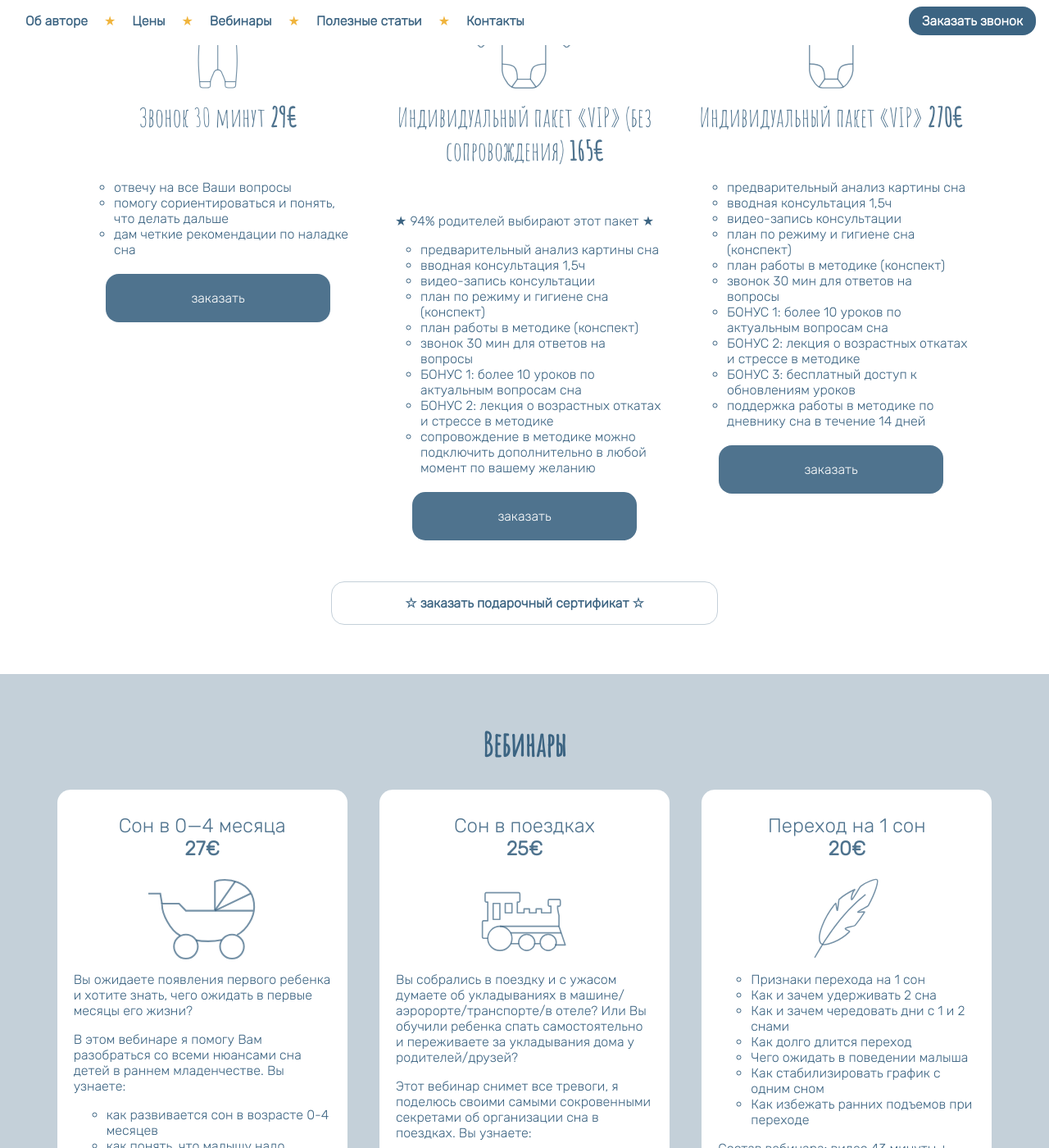
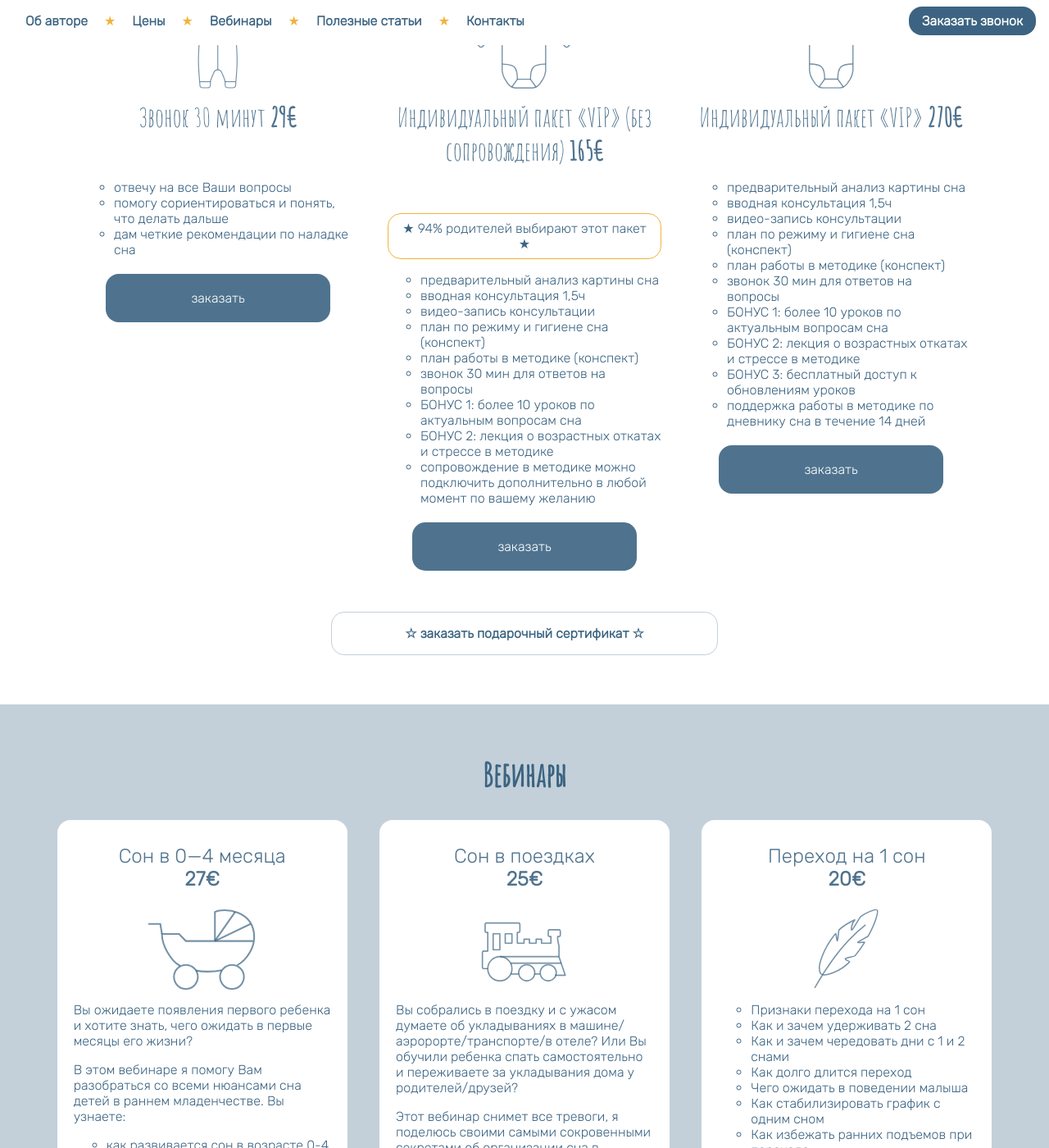
Before and after one commit to Olgamyrsikova/sleepconsult, a Jekyll site: the page built from index.html, in a window 1280 px wide and 1400 px high, scrolled down 4624 px. Shown: the whole window at 82% size. Built offline with Jekyll 4.4.1, drawn with Linux system fonts in a browser that asks for light colours.

Commit message:
highlight 94%

```diff
--- a/_includes/prices.html
+++ b/_includes/prices.html
@@ -111,7 +111,7 @@
                         itemtype="https://schema.org/Offer">
                         <span itemprop="price">165</span><span itemprop="priceCurrency">€</span></span></h3>
 
-                <p style="text-align: center;">&starf; 94% родителей выбирают этот пакет &starf;</p>
+                <p class="price-highlight">&starf; 94% родителей выбирают этот пакет &starf;</p>
 
                 <ul itemprop="description">
                     <li>предварительный анализ картины сна</li>
--- a/css/style.css
+++ b/css/style.css
@@ -659,6 +659,13 @@ header {
     text-align: left;
 }
 
+.price-highlight {
+    text-align: center;
+    border: 1px solid rgba(240, 180, 60, 1);
+    border-radius: 1em;
+    padding: 0.5em 1em;
+}
+
 .price-icon {
     height: 100px;
     margin: 20px 0px 0px 0px;
```
